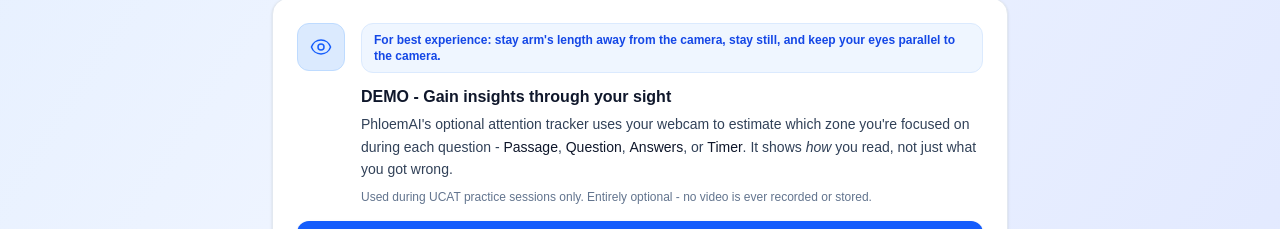
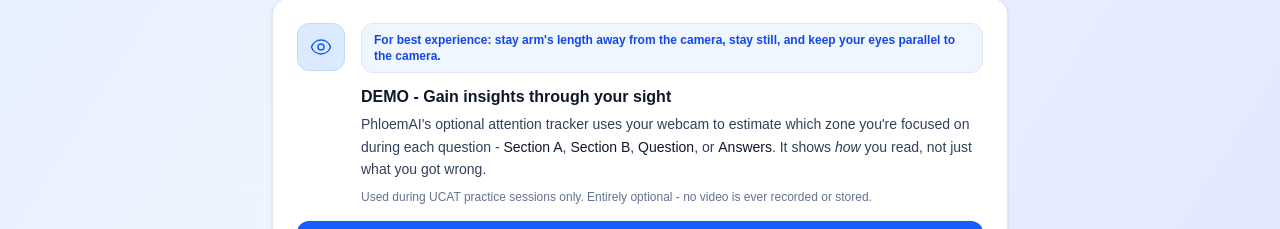
Before and after one commit to medwithrish-dot/medwithrish-site, a Next.js app: page /phloemai in a window 1280 px wide. Both pictures are taken after a click on the button "Try UCAT Demo →". Shown: the part 1336-1565 px from the top of the page. Built offline with nearby package versions, Linux system fonts and the light colour scheme.

Commit message:
Your commit message here

```diff
--- a/app/api/rishbot/question/route.ts
+++ b/app/api/rishbot/question/route.ts
@@ -3,19 +3,21 @@ import { NextResponse } from "next/server";
 
 // Shown when ANTHROPIC_API_KEY is absent or the API call fails
 const FALLBACK = {
-  passage:
-    "The introduction of antibiotic-resistant bacteria represents one of the most significant public health challenges of the 21st century. Overuse of antibiotics in both human medicine and agricultural settings has accelerated the development of resistance, rendering previously effective treatments ineffective. The World Health Organization estimates that without decisive action, antimicrobial resistance could cause ten million deaths annually by 2050, surpassing cancer as a leading cause of mortality. Research funding for new antibiotic development has historically lagged behind other pharmaceutical fields due to relatively low profit margins, as antibiotics are typically taken for short periods compared to chronic disease medications. Several countries have implemented stewardship programmes requiring prescriptions for antibiotic purchases, while others continue to allow over-the-counter sales.",
+  sectionA:
+    "A town clinic introduced a same-day triage desk after patients reported long waits for routine appointments. Under the new system, a nurse reviewed each request and directed patients to a pharmacist, telephone appointment, or in-person consultation. In the first month, the number of face-to-face appointments fell, but the average time spent on each in-person consultation increased.",
+  sectionB:
+    "Clinic staff said the longer consultations were expected because doctors were seeing a higher proportion of complex cases. Some patients welcomed the faster advice for minor conditions, while others disliked explaining symptoms before speaking to a doctor. The clinic plans to compare missed appointments, patient satisfaction, and urgent referrals before deciding whether to keep the system.",
   question:
-    "Based on the passage, which of the following can be most reliably inferred?",
+    "Based on the passage, which statement can be most reliably inferred?",
   options: {
-    A: "Antibiotic resistance will definitely cause ten million deaths per year by 2050.",
-    B: "Economic factors have contributed to insufficient research into new antibiotics.",
-    C: "Agricultural use of antibiotics is more harmful than medical use.",
-    D: "Prescription requirements have successfully reduced antibiotic resistance globally.",
+    A: "The triage desk reduced every patient's total time spent at the clinic.",
+    B: "Doctors were likely seeing more complex patients after triage was introduced.",
+    C: "The clinic has already decided to make the triage desk permanent.",
+    D: "Patients preferred telephone appointments to in-person consultations.",
   },
   correct: "B",
   explanation:
-    "The passage explicitly states that research funding has lagged due to 'relatively low profit margins', directly supporting B. Option A overstates the WHO estimate ('could cause'). Options C and D go beyond what the passage states.",
+    "B follows because staff linked longer doctor consultations to a higher proportion of complex cases. A, C, and D overstate outcomes the passage does not establish.",
 };
 
 export async function GET() {
@@ -31,10 +33,11 @@ export async function GET() {
       messages: [
         {
           role: "user",
-          content: `Generate a UCAT Verbal Reasoning question. Respond with ONLY a raw JSON object — no markdown, no code fences, no explanation text before or after.
+          content: `Generate an original UCAT Verbal Reasoning question. Do not copy or closely paraphrase any copyrighted source, official UCAT material, question bank, article, textbook, or web page. Respond with ONLY a raw JSON object - no markdown, no code fences, no explanation text before or after.
 
 {
-  "passage": "A 130-160 word prose passage on a medical, ethical, or scientific topic. Dense, realistic, UCAT-style writing.",
+  "sectionA": "The first half of a fully original 130-160 word prose passage on a medical, ethical, or scientific topic. Dense, realistic, UCAT-style writing.",
+  "sectionB": "The second half of the same fully original passage. It must continue Section A and contain information needed to answer the question.",
   "question": "An inference or 'which statement follows' question that requires logical deduction from the passage, not just fact retrieval.",
   "options": {
     "A": "Complete sentence answer option",
@@ -46,7 +49,7 @@ export async function GET() {
   "explanation": "One sentence explaining why the correct answer is right and why each other option is wrong."
 }
 
-Requirements: all four options must be plausible. Only one can be correct based solely on the passage. Vary which letter is correct.`,
+Requirements: all four options must be plausible. Only one can be correct based solely on the two passage sections. Vary which letter is correct.`,
         },
       ],
     });
--- a/app/phloemai/page.tsx
+++ b/app/phloemai/page.tsx
@@ -23,9 +23,9 @@ function PhloemAILogo() {
 
 // All class strings are explicit so Tailwind can extract them at build time.
 const ZONE = {
-  passage: {
-    label: "Passage",
-    pct: 68,
+  sectionA: {
+    label: "Section A",
+    pct: 42,
     active_box: "border-blue-400 bg-blue-50",
     inactive_box: "border-slate-200 bg-white",
     badge: "text-blue-600",
@@ -33,6 +33,17 @@ const ZONE = {
     active_stat: "border-blue-300 bg-blue-50 text-blue-600",
     inactive_stat: "border-slate-200 bg-white text-slate-400",
     tracking: "text-blue-600",
+  },
+  sectionB: {
+    label: "Section B",
+    pct: 26,
+    active_box: "border-cyan-400 bg-cyan-50",
+    inactive_box: "border-slate-200 bg-white",
+    badge: "text-cyan-600",
+    dot: "bg-cyan-500",
+    active_stat: "border-cyan-300 bg-cyan-50 text-cyan-600",
+    inactive_stat: "border-slate-200 bg-white text-slate-400",
+    tracking: "text-cyan-600",
   },
   question: {
     label: "Question",
@@ -56,21 +67,16 @@ const ZONE = {
     inactive_stat: "border-slate-200 bg-white text-slate-400",
     tracking: "text-green-600",
   },
-  timer: {
-    label: "Timer",
-    pct: 5,
-    active_box: "border-amber-400 bg-amber-50",
-    inactive_box: "border-slate-200 bg-white",
-    badge: "text-amber-600",
-    dot: "bg-amber-500",
-    active_stat: "border-amber-300 bg-amber-50 text-amber-600",
-    inactive_stat: "border-slate-200 bg-white text-slate-400",
-    tracking: "text-amber-600",
-  },
 } as const;
 
 type ZoneId = keyof typeof ZONE;
-const ZONE_IDS: ZoneId[] = ["passage", "question", "answers", "timer"];
+const ZONE_IDS: ZoneId[] = ["sectionA", "sectionB", "question", "answers"];
+const emptyZoneTimes = (): Record<ZoneId, number> => ({
+  sectionA: 0,
+  sectionB: 0,
+  question: 0,
+  answers: 0,
+});
 
 // ── MediaPipe iris landmark indices ───────────────────────────────────────────
 
@@ -86,12 +92,27 @@ const CALIB_PHASES = [
 // ── Question type (from /api/rishbot/question) ────────────────────────────────
 
 type QuestionData = {
-  passage: string;
+  sectionA?: string;
+  sectionB?: string;
+  passage?: string;
   question: string;
   options: { A: string; B: string; C: string; D: string };
   correct: "A" | "B" | "C" | "D";
   explanation: string;
 };
+
+function getPassageSections(question: QuestionData) {
+  if (question.sectionA && question.sectionB) {
+    return { sectionA: question.sectionA, sectionB: question.sectionB };
+  }
+
+  const words = (question.passage ?? "").trim().split(/\s+/);
+  const midpoint = Math.ceil(words.length / 2);
+  return {
+    sectionA: words.slice(0, midpoint).join(" "),
+    sectionB: words.slice(midpoint).join(" "),
+  };
+}
 
 type AnswerKey = "A" | "B" | "C" | "D";
 type SessionState =
@@ -116,10 +137,8 @@ function EyeTrackingDemo() {
   const [question, setQuestion] = useState<QuestionData | null>(null);
   const [selected, setSelected] = useState<AnswerKey | null>(null);
   const [timeLeft, setTimeLeft] = useState(120);
-  const [activeZone, setActiveZone] = useState<ZoneId>("passage");
-  const [zoneTimes, setZoneTimes] = useState<Record<ZoneId, number>>({
-    passage: 0, question: 0, answers: 0, timer: 0,
-  });
+  const [activeZone, setActiveZone] = useState<ZoneId>("sectionA");
+  const [zoneTimes, setZoneTimes] = useState<Record<ZoneId, number>>(emptyZoneTimes);
   const [calibPhase, setCalibPhase] = useState(0);
   const [calibCountdown, setCalibCountdown] = useState(2);
   const [gazeActive, setGazeActive] = useState(false);
@@ -127,11 +146,11 @@ function EyeTrackingDemo() {
   const [wgError, setWgError] = useState(false);
   const [gazePos, setGazePos] = useState<{ x: number; y: number } | null>(null);
 
-  const passageRef = useRef<HTMLDivElement>(null);
+  const sectionARef = useRef<HTMLDivElement>(null);
+  const sectionBRef = useRef<HTMLDivElement>(null);
   const questionRef = useRef<HTMLDivElement>(null);
   const answersRef = useRef<HTMLDivElement>(null);
-  const timerRef = useRef<HTMLSpanElement>(null);
-  const lastZoneRef = useRef<ZoneId>("passage");
+  const lastZoneRef = useRef<ZoneId>("sectionA");
   const lastTimeRef = useRef<number>(0);
   const timerIdRef = useRef<ReturnType<typeof setInterval> | null>(null);
   const stateRef = useRef<SessionState>("idle");
@@ -153,7 +172,7 @@ function EyeTrackingDemo() {
   // Zone percentages derived from actual dwell times
   const zonePcts = useMemo(() => {
     const total = Object.values(zoneTimes).reduce((s, v) => s + v, 0);
-    if (total === 0) return { passage: 0, question: 0, answers: 0, timer: 0 };
+    if (total === 0) return emptyZoneTimes();
     return Object.fromEntries(
       ZONE_IDS.map((id) => [id, Math.round((zoneTimes[id] / total) * 100)])
     ) as Record<ZoneId, number>;
@@ -161,7 +180,8 @@ function EyeTrackingDemo() {
 
   const detectZone = useCallback((x: number, y: number): ZoneId => {
     const checks: [ZoneId, React.RefObject<HTMLElement>][] = [
-      ["passage",  passageRef  as React.RefObject<HTMLElement>],
+      ["sectionA", sectionARef as React.RefObject<HTMLElement>],
+      ["sectionB", sectionBRef as React.RefObject<HTMLElement>],
       ["question", questionRef as React.RefObject<HTMLElement>],
       ["answers",  answersRef  as React.RefObject<HTMLElement>],
     ];
@@ -170,9 +190,6 @@ function EyeTrackingDemo() {
       if (r && x >= r.left && x <= r.right && y >= r.top && y <= r.bottom)
         return id;
     }
-    const tr = timerRef.current?.getBoundingClientRect();
-    if (tr && y <= tr.bottom + 40 && Math.abs(x - (tr.left + tr.width / 2)) < 120)
-      return "timer";
     return lastZoneRef.current;
   }, []);
 
@@ -303,7 +320,8 @@ function EyeTrackingDemo() {
       const data: QuestionData = await res.json();
       setQuestion(data);
       setTimeLeft(120);
-      setZoneTimes({ passage: 0, question: 0, answers: 0, timer: 0 });
+      setZoneTimes(emptyZoneTimes());
+      lastZoneRef.current = "sectionA";
       lastTimeRef.current = Date.now();
       setState("active");
     } catch {
@@ -432,19 +450,16 @@ function EyeTrackingDemo() {
 
     if (!gazeDataReceived) return result;
 
-    const { passage: p, question: q, answers: a, timer: t } = zonePcts;
+    const sectionTotal = zonePcts.sectionA + zonePcts.sectionB;
+    const { question: q, answers: a } = zonePcts;
     const tips: string[] = [];
-    if (p > 55 && q < 12)
+    if (sectionTotal > 55 && q < 12)
       tips.push(
-        "You spent most time on the passage before reading the question. Try reading the question stem first to direct your search for evidence."
+        "You spent most time on the passage sections before reading the question. Try reading the question stem first to direct your search for evidence."
       );
     else if (q < 8)
       tips.push(
         "Very little time on the question stem - make sure you fully understand what is being asked before scanning the passage."
-      );
-    if (t > 12)
-      tips.push(
-        "Frequent timer checks may indicate time pressure. Practising pacing can free up more attention for the content itself."
       );
     if (a < 10 && !correct)
       tips.push(
@@ -483,10 +498,10 @@ function EyeTrackingDemo() {
             <p className="text-slate-700 text-sm mt-1 leading-relaxed">
               PhloemAI&apos;s optional attention tracker uses your webcam to estimate
               which zone you&apos;re focused on during each question -{" "}
-              <span className="text-slate-900 font-medium">Passage</span>,{" "}
+              <span className="text-slate-900 font-medium">Section A</span>,{" "}
+              <span className="text-slate-900 font-medium">Section B</span>,{" "}
               <span className="text-slate-900 font-medium">Question</span>,{" "}
-              <span className="text-slate-900 font-medium">Answers</span>, or{" "}
-              <span className="text-slate-900 font-medium">Timer</span>. It shows{" "}
+              or <span className="text-slate-900 font-medium">Answers</span>. It shows{" "}
               <em>how</em> you read, not just what you got wrong.
             </p>
             <p className="text-slate-500 text-xs mt-2">
@@ -592,6 +607,7 @@ function EyeTrackingDemo() {
   // ── Active question ─────────────────────────────────────────────────────────
   if ((state === "active" || state === "answered") && question) {
     const timeCritical = timeLeft < 30 && state === "active";
+    const passageSections = getPassageSections(question);
     return (
       <>
         {/* Gaze ring - explicit pixel offsets, no transforms, no ambiguity */}
@@ -648,7 +664,6 @@ function EyeTrackingDemo() {
             )}
           </div>
           <span
-            ref={timerRef}
             className={`font-mono font-bold text-sm transition-colors ${
               state === "answered"
                 ? "text-slate-400"
@@ -662,26 +677,26 @@ function EyeTrackingDemo() {
         </div>
 
         <div className="p-4 space-y-3">
-          {/* Passage */}
+          {/* Passage section A */}
           <div
-            ref={passageRef}
+            ref={sectionARef}
             className={`rounded-xl p-4 border transition-all duration-300 ${
-              activeZone === "passage" && state === "active"
-                ? ZONE.passage.active_box
-                : ZONE.passage.inactive_box
+              activeZone === "sectionA" && state === "active"
+                ? ZONE.sectionA.active_box
+                : ZONE.sectionA.inactive_box
             }`}
           >
             <div className="flex items-center gap-2 mb-2">
               <span
                 className={`text-xs font-semibold uppercase tracking-wide ${
-                  activeZone === "passage" && state === "active"
-                    ? ZONE.passage.badge
+                  activeZone === "sectionA" && state === "active"
+                    ? ZONE.sectionA.badge
                     : "text-slate-500"
                 }`}
               >
-                Passage
+                Section A
               </span>
-              {activeZone === "passage" && state === "active" && (
+              {activeZone === "sectionA" && state === "active" && (
                 <span className="flex items-center gap-1 text-xs text-blue-600 animate-pulse">
                   <span className="w-1.5 h-1.5 rounded-full bg-blue-500 inline-block" />
                   tracking
@@ -689,7 +704,38 @@ function EyeTrackingDemo() {
               )}
             </div>
             <p className="text-slate-800 text-sm leading-relaxed">
-              {question.passage}
+              {passageSections.sectionA}
+            </p>
+          </div>
+
+          {/* Passage section B */}
+          <div
+            ref={sectionBRef}
+            className={`rounded-xl p-4 border transition-all duration-300 ${
+              activeZone === "sectionB" && state === "active"
+                ? ZONE.sectionB.active_box
+                : ZONE.sectionB.inactive_box
+            }`}
+          >
+            <div className="flex items-center gap-2 mb-2">
+              <span
+                className={`text-xs font-semibold uppercase tracking-wide ${
+                  activeZone === "sectionB" && state === "active"
+                    ? ZONE.sectionB.badge
+                    : "text-slate-500"
+                }`}
+              >
+                Section B
+              </span>
+              {activeZone === "sectionB" && state === "active" && (
+                <span className="flex items-center gap-1 text-xs text-cyan-600 animate-pulse">
+                  <span className="w-1.5 h-1.5 rounded-full bg-cyan-500 inline-block" />
+                  tracking
+                </span>
+              )}
+            </div>
+            <p className="text-slate-800 text-sm leading-relaxed">
+              {passageSections.sectionB}
             </p>
           </div>
 
```
